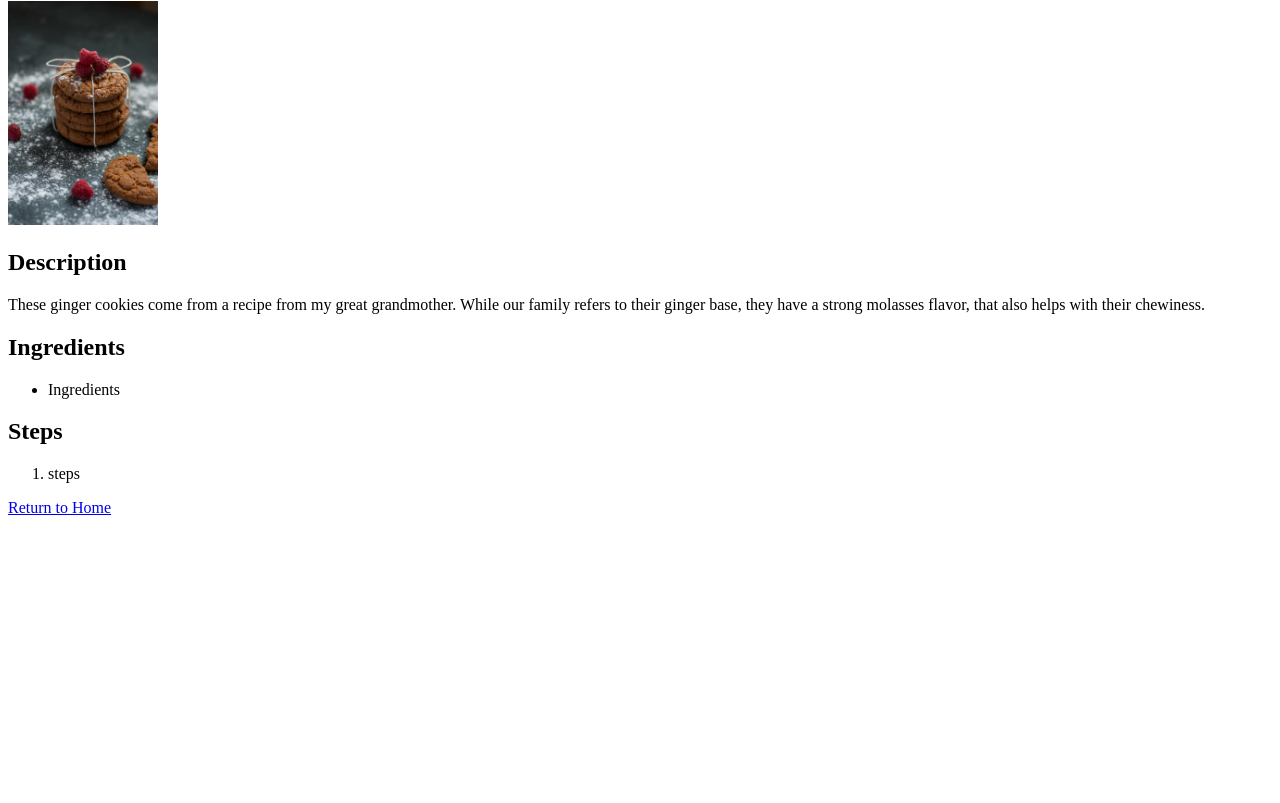
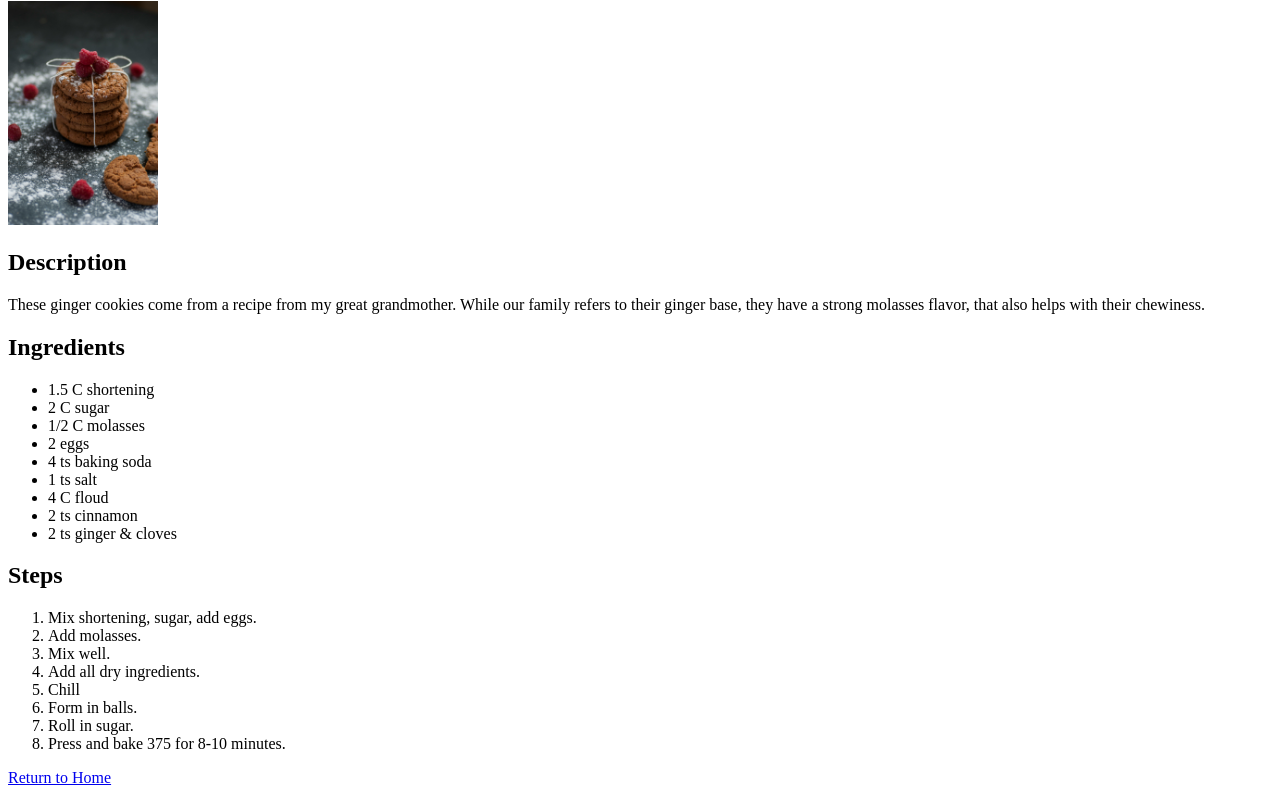
Before and after one commit to Thebrokenneedle767/odin-recipes, a plain HTML site: page recipes/ginger.html in a window 1280 px wide. Shown: the part 79-882 px from the top of the page. Before the commit the page ends 800 px from the top, so only its background shows below. Drawn offline with Linux system fonts and the light colour scheme.

Commit message:
cookies finalized added the steps and ingredients for the cookie recipes

```diff
--- a/recipes/ginger.html
+++ b/recipes/ginger.html
@@ -12,12 +12,28 @@
     <p>These ginger cookies come from a recipe from my great grandmother. While our family refers to their ginger base, they have a strong molasses flavor, that also helps with their chewiness.</p>
     <h2>Ingredients</h2>
     <ul>
-        <li>Ingredients</li>
+        <li>1.5 C shortening</li>
+        <li>2 C sugar</li>
+        <li>1/2 C molasses</li>
+        <li>2 eggs</li>
+        <li>4 ts baking soda</li>
+        <li>1 ts salt</li>
+        <li>4 C floud</li>
+        <li>2 ts cinnamon</li>
+        <li>2 ts ginger & cloves</li>
+    </ul>
     </ul>
     <h2>Steps</h2>
-    <ol>
-        <li>steps</li>
-    </ol>
+   <ol>
+    <li>Mix shortening, sugar, add eggs.</li>
+    <li>Add molasses.</li>
+    <li>Mix well.</li>
+    <li>Add all dry ingredients.</li>
+    <li>Chill</li>
+    <li>Form in balls.</li>
+    <li>Roll in sugar.</li>
+    <li>Press and bake 375 for 8-10 minutes.</li>
+   </ol>
     <p><a href="../index.html">Return to Home</a></p>
 </body>
 </html>
```
Also changed, not shown: recipes/haystacks.html (+6 -2 lines), recipes/scotcheroos.html (+11 -4 lines).
